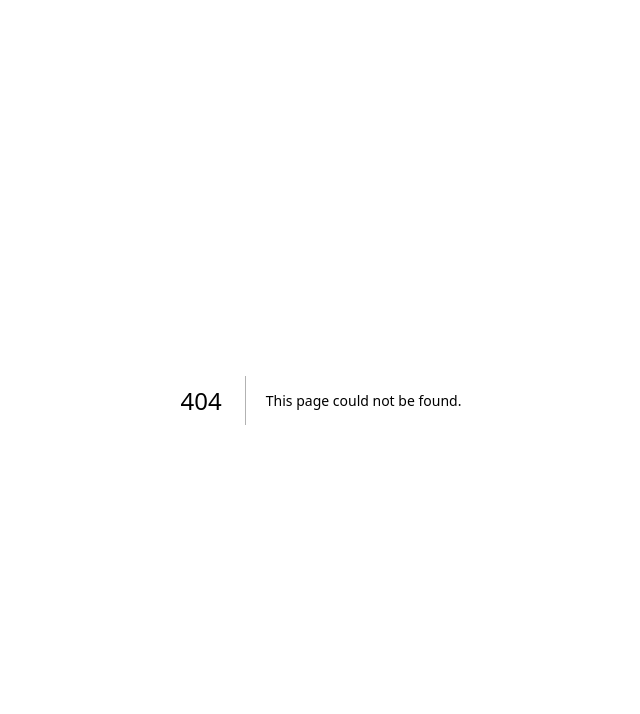
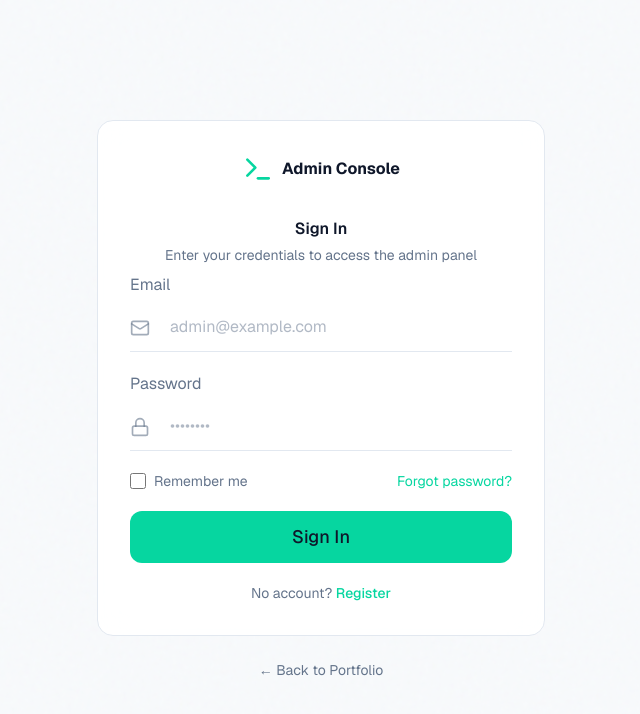
Before and after one commit to islamAbuSleem/portfolio-FE, a Next.js app: page /auth/login in a window 1280 px wide. Before the commit this address had no page. Shown: the top 714 px of the page, without its empty margins (319-959 px from the left). Built offline with nearby package versions, Linux system fonts and the light colour scheme.

Commit message:
step-3: auth pages (login, forgot-password) with AuthLayout, Input icon support, validation, toast integration

```diff
--- /dev/null
+++ b/app/auth/forgot-password/page.tsx
@@ -0,0 +1,102 @@
+"use client";
+
+import { useState } from "react";
+import Link from "next/link";
+import { Mail, ArrowLeft } from "lucide-react";
+import { Button } from "@/components/ui/Button";
+import { Input } from "@/components/ui/Input";
+import { useToast } from "@/components/ui/Toast";
+
+export default function ForgotPasswordPage() {
+  const { addToast } = useToast();
+  const [email, setEmail] = useState("");
+  const [isLoading, setIsLoading] = useState(false);
+  const [isSent, setIsSent] = useState(false);
+  const [errors, setErrors] = useState<{ email?: string }>({});
+
+  const validate = () => {
+    const newErrors: { email?: string } = {};
+    if (!email) newErrors.email = "Email is required";
+    else if (!/^[^\s@]+@[^\s@]+\.[^\s@]+$/.test(email)) newErrors.email = "Invalid email format";
+    setErrors(newErrors);
+    return Object.keys(newErrors).length === 0;
+  };
+
+  const handleSubmit = async (e: React.FormEvent) => {
+    e.preventDefault();
+    if (!validate()) return;
+
+    setIsLoading(true);
+    try {
+      const res = await fetch("/api/auth/magic-link", {
+        method: "POST",
+        headers: { "Content-Type": "application/json" },
+        body: JSON.stringify({ email }),
+      });
+
+      const data = await res.json();
+      if (!res.ok) throw new Error(data.message || "Failed to send magic link");
+
+      setIsSent(true);
+      addToast({ type: "success", title: "Check your inbox", message: "Magic link sent to your email" });
+    } catch (err) {
+      addToast({ type: "error", title: "Failed", message: err instanceof Error ? err.message : "Unknown error" });
+    } finally {
+      setIsLoading(false);
+    }
+  };
+
+  if (isSent) {
+    return (
+      <div className="text-center space-y-5">
+        <div className="w-16 h-16 mx-auto rounded-full bg-success/10 flex items-center justify-center">
+          <svg className="w-8 h-8 text-success" fill="none" stroke="currentColor" viewBox="0 0 24 24" aria-hidden="true">
+            <path strokeLinecap="round" strokeLinejoin="round" strokeWidth={2} d="M5 13l4 4L19 7" />
+          </svg>
+        </div>
+        <h2 className="text-headline-sm font-semibold text-text">Magic Link Sent</h2>
+        <p className="text-text-secondary">We&apos;ve sent a sign-in link to <strong>{email}</strong>. The link expires in 15 minutes.</p>
+        <p className="text-sm text-text-secondary">Didn&apos;t receive it? Check your spam folder or try again.</p>
+        <div className="flex flex-col gap-3 pt-2">
+          <Button variant="ghost" onClick={() => setIsSent(false)} className="w-full">
+            <ArrowLeft className="w-4 h-4 mr-2" /> Try Another Email
+          </Button>
+          <Link href="/auth/login">
+            <Button variant="primary" className="w-full">Back to Login</Button>
+          </Link>
+        </div>
+      </div>
+    );
+  }
+
+  return (
+    <form onSubmit={handleSubmit} className="space-y-5">
+      <div className="text-center mb-2">
+        <h1 className="text-headline-md font-semibold text-text">Forgot Password</h1>
+        <p className="text-text-secondary text-sm mt-1">Enter your email to receive a magic sign-in link</p>
+      </div>
+
+      <Input
+        label="Email"
+        type="email"
+        autoComplete="email"
+        value={email}
+        onChange={(e) => setEmail(e.target.value)}
+        error={errors.email}
+        placeholder="admin@example.com"
+        disabled={isLoading}
+        icon={<Mail className="w-5 h-5" />}
+      />
+
+      <Button type="submit" variant="primary" size="lg" className="w-full" isLoading={isLoading}>
+        Send Magic Link
+      </Button>
+
+      <p className="text-center text-sm text-text-secondary">
+        <Link href="/auth/login" className="text-primary hover:underline">
+          <ArrowLeft className="w-4 h-4 inline mr-1" /> Back to Login
+        </Link>
+      </p>
+    </form>
+  );
+}
--- /dev/null
+++ b/app/auth/layout.tsx
@@ -0,0 +1,27 @@
+"use client";
+
+import { ReactNode } from "react";
+import { Terminal } from "lucide-react";
+import Link from "next/link";
+
+export default function AuthLayout({ children }: { children: ReactNode }) {
+  return (
+    <div className="min-h-screen flex items-center justify-center p-6 bg-bg">
+      <div className="noise absolute inset-0 z-0" aria-hidden="true" />
+      <div className="relative z-10 w-full max-w-md">
+        <div className="glass-strong rounded-2xl p-8">
+          <div className="flex items-center justify-center gap-2 mb-8">
+            <Terminal className="w-8 h-8 text-primary" />
+            <span className="text-headline-md font-bold text-text">Admin Console</span>
+          </div>
+          {children}
+        </div>
+        <p className="text-center text-text-secondary text-sm mt-6">
+          <Link href="/" className="hover:text-primary transition-colors">
+            ← Back to Portfolio
+          </Link>
+        </p>
+      </div>
+    </div>
+  );
+}
--- /dev/null
+++ b/app/auth/login/page.tsx
@@ -0,0 +1,108 @@
+"use client";
+
+import { useState } from "react";
+import { useRouter } from "next/navigation";
+import Link from "next/link";
+import { Mail, Lock, AlertCircle } from "lucide-react";
+import { Button } from "@/components/ui/Button";
+import { Input } from "@/components/ui/Input";
+import { useToast } from "@/components/ui/Toast";
+
+export default function LoginPage() {
+  const router = useRouter();
+  const { addToast } = useToast();
+  const [email, setEmail] = useState("");
+  const [password, setPassword] = useState("");
+  const [isLoading, setIsLoading] = useState(false);
+  const [errors, setErrors] = useState<{ email?: string; password?: string }>({});
+
+  const validate = () => {
+    const newErrors: { email?: string; password?: string } = {};
+    if (!email) newErrors.email = "Email is required";
+    else if (!/^[^\s@]+@[^\s@]+\.[^\s@]+$/.test(email)) newErrors.email = "Invalid email format";
+    if (!password) newErrors.password = "Password is required";
+    else if (password.length < 8) newErrors.password = "Password must be at least 8 characters";
+    setErrors(newErrors);
+    return Object.keys(newErrors).length === 0;
+  };
+
+  const handleSubmit = async (e: React.FormEvent) => {
+    e.preventDefault();
+    if (!validate()) return;
+
+    setIsLoading(true);
+    try {
+      const res = await fetch("/api/auth/login", {
+        method: "POST",
+        headers: { "Content-Type": "application/json" },
+        body: JSON.stringify({ email, password }),
+        credentials: "include",
+      });
+
+      const data = await res.json();
+      if (!res.ok) throw new Error(data.message || "Login failed");
+
+      addToast({ type: "success", title: "Welcome back!", message: "Redirecting to dashboard..." });
+      router.push("/admin");
+      router.refresh();
+    } catch (err) {
+      addToast({ type: "error", title: "Login failed", message: err instanceof Error ? err.message : "Unknown error" });
+    } finally {
+      setIsLoading(false);
+    }
+  };
+
+  return (
+    <form onSubmit={handleSubmit} className="space-y-5">
+      <div className="text-center mb-2">
+        <h1 className="text-headline-md font-semibold text-text">Sign In</h1>
+        <p className="text-text-secondary text-sm mt-1">Enter your credentials to access the admin panel</p>
+      </div>
+
+      <Input
+        label="Email"
+        type="email"
+        autoComplete="email"
+        value={email}
+        onChange={(e) => setEmail(e.target.value)}
+        error={errors.email}
+        placeholder="admin@example.com"
+        disabled={isLoading}
+        icon={<Mail className="w-5 h-5" />}
+      />
+
+      <Input
+        label="Password"
+        type="password"
+        autoComplete="current-password"
+        value={password}
+        onChange={(e) => setPassword(e.target.value)}
+        error={errors.password}
+        placeholder="••••••••"
+        disabled={isLoading}
+        icon={<Lock className="w-5 h-5" />}
+      />
+
+      <div className="flex items-center justify-between">
+        <label className="flex items-center gap-2 cursor-pointer">
+          <input type="checkbox" className="w-4 h-4 rounded border-border bg-surface-elevated text-primary focus:ring-primary" />
+          <span className="text-sm text-text-secondary">Remember me</span>
+        </label>
+        <Link href="/auth/forgot-password" className="text-sm text-primary hover:underline">
+          Forgot password?
+        </Link>
+      </div>
+
+      <Button type="submit" variant="primary" size="lg" className="w-full" isLoading={isLoading}>
+        Sign In
+      </Button>
+
+      <p className="text-center text-sm text-text-secondary">
+        No account?{" "}
+        <Link href="/auth/register" className="text-primary hover:underline font-medium">
+          Register
+        </Link>
+      </p>
+    </form>
+  );
+}
--- a/components/ui/Input.tsx
+++ b/components/ui/Input.tsx
@@ -1,15 +1,16 @@
 "use client";
 
-import { InputHTMLAttributes, forwardRef, useId } from "react";
+import { InputHTMLAttributes, forwardRef, useId, ReactNode } from "react";
 
 interface InputProps extends InputHTMLAttributes<HTMLInputElement> {
   label: string;
   error?: string;
   hint?: string;
+  icon?: ReactNode;
 }
 
 export const Input = forwardRef<HTMLInputElement, InputProps>(
-  ({ label, error, hint, className = "", id: providedId, ...props }, ref) => {
+  ({ label, error, hint, icon, className = "", id: providedId, ...props }, ref) => {
     const generatedId = useId();
     const id = providedId || generatedId;
     const errorId = `${id}-error`;
@@ -20,14 +21,21 @@ export const Input = forwardRef<HTMLInputElement, InputProps>(
         <label htmlFor={id} className="block text-label-md text-text-secondary mb-1.5">
           {label}
         </label>
+        <div className="relative">
+          {icon && (
+            <div className="absolute left-0 top-1/2 -translate-y-1/2 text-text-secondary/60 pointer-events-none" aria-hidden="true">
+              {icon}
+            </div>
+          )}
           <input
             ref={ref}
             id={id}
             aria-invalid={error ? "true" : "false"}
             aria-describedby={`${error ? errorId : ""} ${hint ? hintId : ""}`.trim() || undefined}
-          className={`w-full bg-surface-container-lowest border-0 border-b border-border text-text placeholder:text-text-secondary/50 focus:border-primary focus:outline-none focus:ring-0 transition-colors py-3 px-0 rounded-t-lg ${error ? "border-error" : ""} ${className}`}
+            className={`w-full bg-surface-container-lowest border-0 border-b border-border text-text placeholder:text-text-secondary/50 focus:border-primary focus:outline-none focus:ring-0 transition-colors py-3 px-0 rounded-t-lg ${error ? "border-error" : ""} ${icon ? "pl-10" : ""} ${className}`}
             {...props}
           />
+        </div>
         {error && (
           <p id={errorId} className="mt-1.5 text-sm text-error" role="alert">
             {error}
```
Lines whose indentation alone changed are shown as unchanged.
